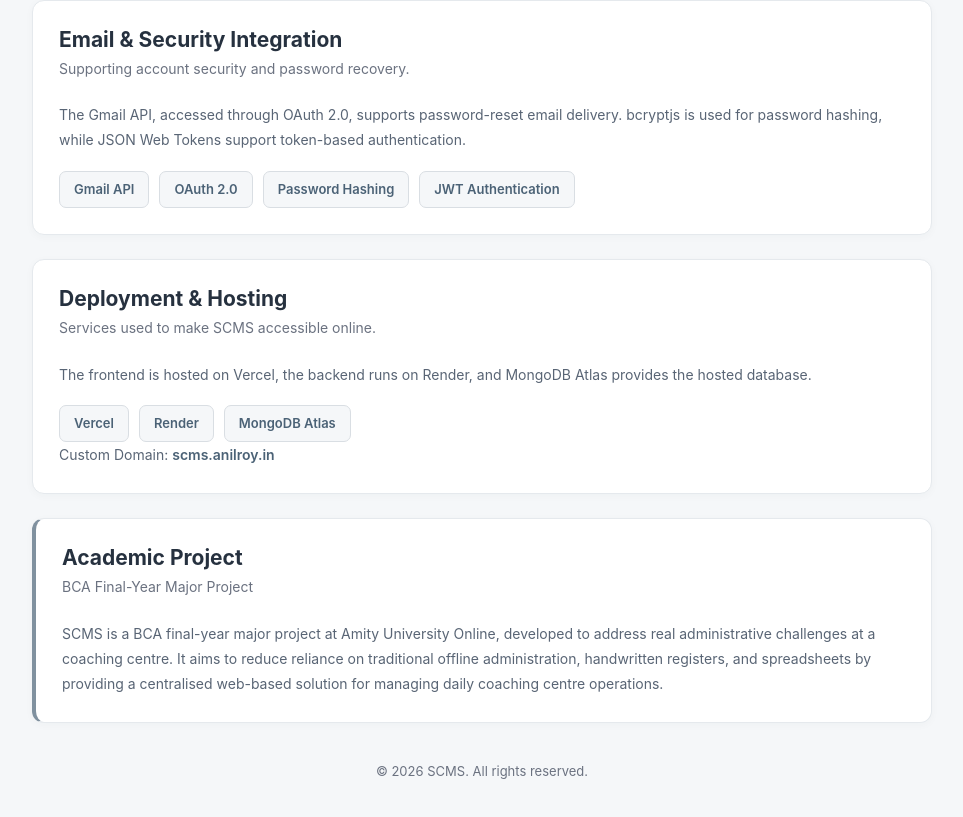
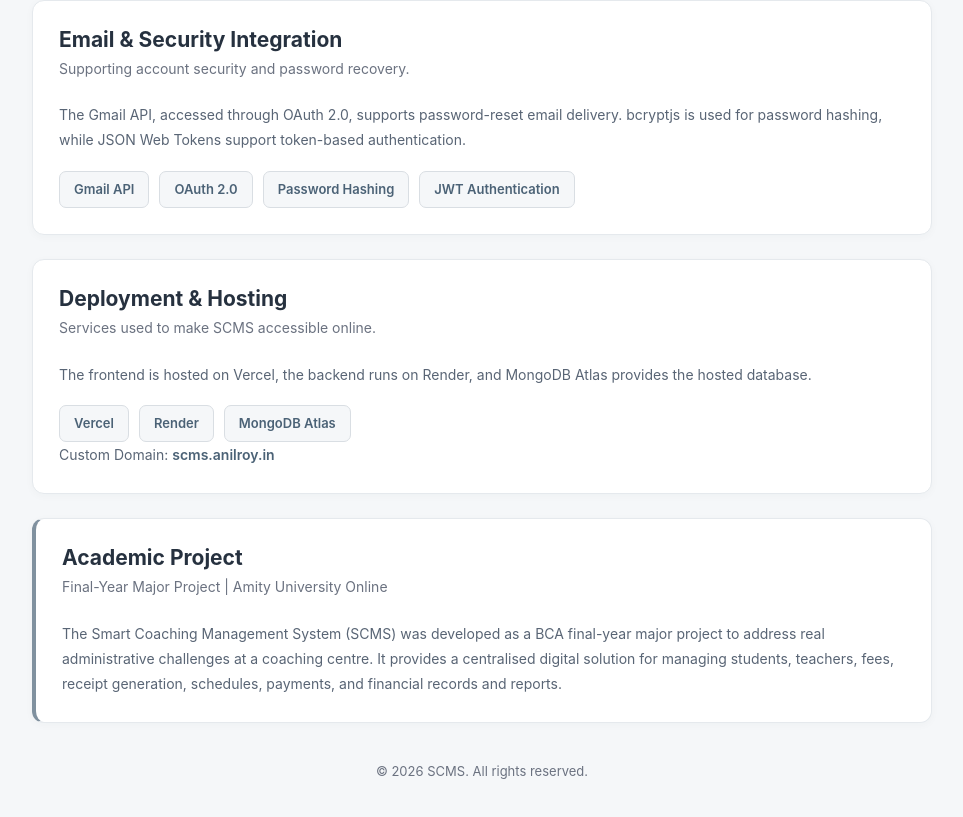
Before and after one commit to anilroyin/SCMS, a React (Vite) app in the folder client/: page /about-scms in a window 1280 px wide. Shown: the part 1563-2380 px from the top of the page, without its empty margins (158-1121 px from the left). Built offline with nearby package versions, Linux system fonts and the light colour scheme.

Commit message:
Updated the about page

```diff
--- a/client/src/pages/aboutSCMS.jsx
+++ b/client/src/pages/aboutSCMS.jsx
@@ -209,15 +209,14 @@ function AboutSCMS() {
           <div className="about-scms-title">
             <div>
               <h2>Academic Project</h2>
-              <p>BCA Final-Year Major Project</p>
+              <p>Final-Year Major Project | Amity University Online</p>
             </div>
           </div>
           <p>
-            SCMS is a BCA final-year major project at Amity University Online,
-            developed to address real administrative challenges at a coaching centre.
-            It aims to reduce reliance on traditional offline administration,
-            handwritten registers, and spreadsheets by providing a centralised
-            web-based solution for managing daily coaching centre operations.
+            The Smart Coaching Management System (SCMS) was developed as a BCA final-year major
+            project to address real administrative challenges at a coaching centre. It provides
+            a centralised digital solution for managing students, teachers, fees, receipt generation,
+            schedules, payments, and financial records and reports.
           </p>
         </section>
 
```
